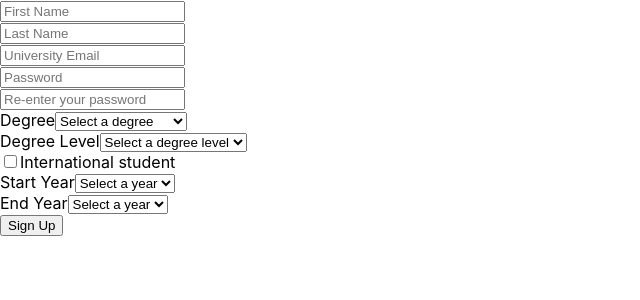
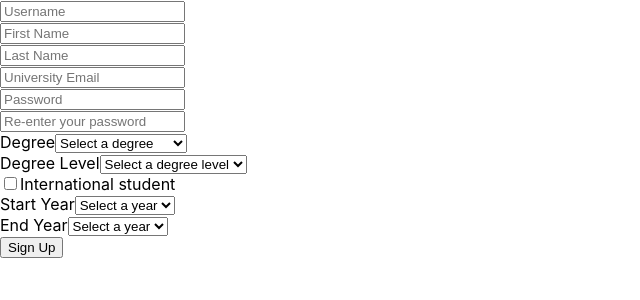
Before and after one commit to matthew-wong1/sse2-user-profile-client, a React (Create React App) app: page /signup in a window 1280 px wide. Shown: the top 300 px of the page, without its empty margins (0-640 px from the left). Built offline with nearby package versions, Linux system fonts and the light colour scheme.

Commit message:
display warnings from backend form validation

```diff
--- a/src/Components/SignupForm.js
+++ b/src/Components/SignupForm.js
@@ -5,6 +5,7 @@ import { useNavigate } from "react-router-dom";
 function SignupForm() {
 	// Setup all user-typed fields
 	const [user, setUser] = useState({
+		username: "",
 		firstName: "",
 		lastName: "",
 		email: "",
@@ -58,7 +59,7 @@ function SignupForm() {
 				}
 			}
 		});
-		console.log(errors);
+
 		if (!errors) {
 			// University Email: Checks that has an @ followed by a dot
 			if (!/\S+@\S+\.\S+/.test(user.email))
@@ -70,9 +71,6 @@ function SignupForm() {
 			if (user.password !== user.rePassword)
 				errors.rePassword = "Passwords must match";
 		}
-		// Backend will query Hipo API
-
-		// Duplicate checks in backend
 
 		return errors;
 	};
@@ -84,12 +82,20 @@ function SignupForm() {
 		setErrors(validationErrors);
 		if (Object.keys(validationErrors).length === 0) {
 			try {
-				const response = await axios.post("http://localhost:5000/signup", user);
-				navigate(`/user-info/${response.data.userId}`, {
-					state: { user: response.data },
-				});
+				const response = await axios.post(
+					"http://127.0.0.1:3001/api/signup",
+					user
+				);
+				navigate("/user-profile");
 			} catch (error) {
-				console.error("There was an error signing up:", error);
+				console.log(error.response);
+				if (error.response && error.response.data.errors) {
+					// Directly set the errors object from the backend to the state
+					console.log(error.response.data.errors);
+					setErrors(error.response.data.errors);
+				} else {
+					console.error("There was an error signing up:", error);
+				}
 			}
 		}
 	};
@@ -97,6 +103,16 @@ function SignupForm() {
 	// Render form
 	return (
 		<form onSubmit={handleSubmit}>
+			<div>
+				<input
+					type="text"
+					name="username"
+					value={user.username}
+					onChange={handleChange}
+					placeholder="Username"
+				/>
+				{errors.username && <p style={{ color: "red" }}>{errors.username}</p>}
+			</div>
 			<div>
 				<input
 					type="text"
```
